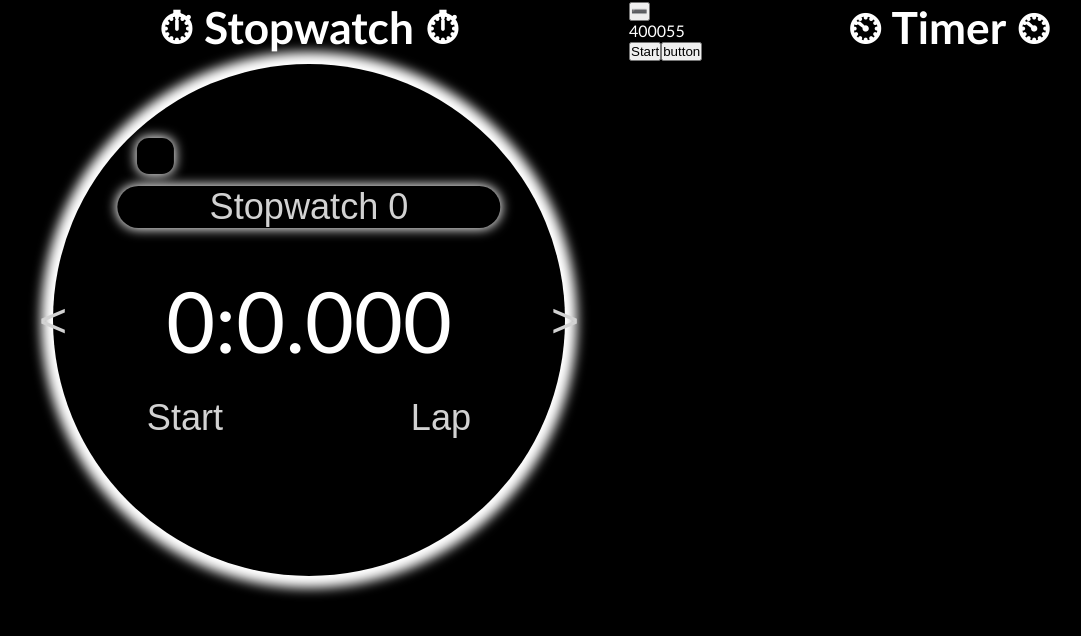
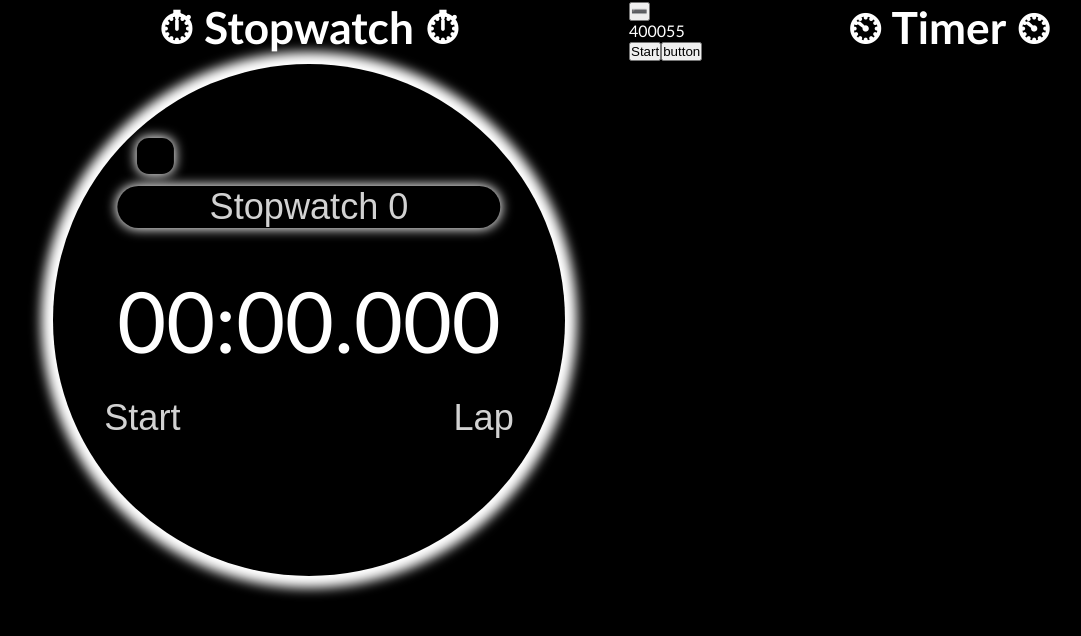
Before and after one commit to moefingers/react-timer-stopwatch-v2, a React (Vite) app: page / in a window 1280 px wide. Shown: the top 636 px of the page, without its empty margins (11-1092 px from the left). Built offline with nearby package versions, Linux system fonts and the light colour scheme.

Commit message:
some formatting on the time and navigation behavior as well as fixing storage of times and stored time

```diff
--- a/src/App.css
+++ b/src/App.css
@@ -268,14 +268,19 @@ Imagine a landscape phone more extreme/longer than 2:1*/
   top: 90%;
   left: 50%;
   transform: translate(-50%, 0%);
-  width: 100%;
+  width: 80%;
   display: flex;
-  justify-content: space-around;
+  justify-content: space-between;
   align-items:flex-start;
   transition: var(--slow-transition)
 }
 .stopwatch-startstop-lap-container-contracted {
   top: 65%;
+}
+
+.already-lapped {
+  animation: opacity0to1 var(--fast-transition);
+  font-size: calc(var(--font-size-button-medium)/1.3);
 }
 
 
--- a/src/assets/TimeFormatting.js
+++ b/src/assets/TimeFormatting.js
@@ -25,41 +25,38 @@ export const unitInformationObject = {
 
   export function turnMillisecondsPretty(milliseconds, settingsObject) {
 
-    console.log(milliseconds)
-    console.log(settingsObject)
-
+    // console.log(milliseconds)
     let divisorArray = []
     let lastUnit
+    let lastDivisor
     Object.keys(settingsObject.units).forEach((key) => {
         if (settingsObject.units[key]) {
             divisorArray.push(unitInformationObject[key].asMs)
             lastUnit = key
-            console.log(key)
+            lastDivisor = unitInformationObject[key].asMs
         }
     })
     let prettyArray = []
     let remainingMilliseconds = milliseconds
-    let trailingDecimal = false
     divisorArray.forEach((divisor) => {
-        let prettySection = Math.floor(remainingMilliseconds / divisor)
-        if (prettySection.length <= 1){
-            console.log(prettySection)
+        let prettySection
+        if (lastDivisor == divisor){
+          prettySection = (remainingMilliseconds / divisor).toFixed(settingsObject.decimalPlaces).toString()
+
+          if(Math.floor(remainingMilliseconds / divisor).toString().length < 2){
+            prettySection = "0" + prettySection
+          }
         }
+        else {
+          prettySection = Math.floor(remainingMilliseconds / divisor).toString()
+          remainingMilliseconds = remainingMilliseconds % divisor
+        }
+
+        if(prettySection.length < 2){prettySection = "0" + prettySection}
         prettyArray.push(prettySection)
-        remainingMilliseconds = remainingMilliseconds % divisor
-        console.log(remainingMilliseconds)
-        console.log(divisor)
-        console.log(remainingMilliseconds / divisor)
-        console.log(lastUnit)
-        trailingDecimal = (remainingMilliseconds / divisor * (10 ** settingsObject.decimalPlaces)).toFixed(0)
-        if(trailingDecimal == 0){trailingDecimal =""; for(let i = 0; i < settingsObject.decimalPlaces; i++){trailingDecimal += "0"}}
     })
-    console.log(trailingDecimal)
-    console.log(settingsObject.decimalPlaces)
-    console.log( `${prettyArray.join(":")}${settingsObject.decimalPlaces != 0 ? "." + trailingDecimal : ""}`)
 
-    // return `${prettyArray.join(":")}${settingsObject.unitsWithDecimals.seconds ? "." + trailingDecimal : ""}`
-    return `${prettyArray.join(":")}${settingsObject.decimalPlaces != 0 ? "." + trailingDecimal : ""}`
+    return `${prettyArray.join(":")}`
   }
 
   export function turnPrettyTimeIntoMilliseconds(prettyTime, settingsObject, timeRegExp) {
--- a/src/components/stopwatch/stopwatch.jsx
+++ b/src/components/stopwatch/stopwatch.jsx
@@ -34,7 +34,7 @@ export default function Stopwatch() {
     const [stopwatchObject, setStopwatchObject] = useState({0: defaultStopwatchObjectEntry})
     const [currentStopwatchObjectIndex, setCurrentStopwatchObjectIndex] = useState(0)
     useEffect(() => {
-
+        setStopwatchTime( stopwatchObject[currentStopwatchObjectIndex].storedTime)
     }, [currentStopwatchObjectIndex])
 
 
@@ -43,7 +43,7 @@ export default function Stopwatch() {
         setLastStoppedStopwatchTime(stopwatchTime) // document old time
 
 
-        if(stopwatchTime > 0 && useIntervalActive){addLapTimeToStopwatchArray("Stopped")}
+        if(stopwatchTime > 0 && useIntervalActive){addLapTimeToStopwatchArray("Stopped"); console.log("stopped")}
         !useIntervalActive && setLapAndStopped(false)
         setUseIntervalActive(!useIntervalActive) // begin updating difference in time by activating interval
     }
@@ -60,12 +60,12 @@ export default function Stopwatch() {
             lapArray.push(object.lastDifference)
             totalLapTime += object.lastDifference
             if(object.reason !== 'Stopped'){
-            lapArrayWithoutStopped.push(object.lastDifference);
-            totalLapTimeWithoutStopped += object.lastDifference
+                lapArrayWithoutStopped.push(object.lastDifference);
+                totalLapTimeWithoutStopped += object.lastDifference
             }
             if(object.time === stopwatchTime){ // if time is the same
-            if (object.reason === 'Stopped') {alreadyContainsTimeType = "Stopped"; indexOfTimeObjectToUpdate = index} // already contains time of the STOPPED reason
-            else if (object.reason === 'Lap' || object.reason === 'Stop + Lap') {alreadyContainsTimeType = "Lap"} // already contains time of LAP or STOPPED AND LAP reason
+                if (object.reason === 'Stopped') {alreadyContainsTimeType = "Stopped"; indexOfTimeObjectToUpdate = index} // already contains time of the STOPPED reason
+                else if (object.reason === 'Lap' || object.reason === 'Stop + Lap') {alreadyContainsTimeType = "Lap"} // already contains time of LAP or STOPPED AND LAP reason
             }
         }) // end for each
 
@@ -78,24 +78,30 @@ export default function Stopwatch() {
                 {timeArray: [
                     ...stopwatchObject[currentStopwatchObjectIndex].timeArray,
                     {time: stopwatchTime, lastDifference: lastDifference, reason: 'Stop + Lap'}
-                ]}
+                ],
+                storedTime: stopwatchTime}
             )
 
 
             setLapAndStopped(true)
         }
         if (alreadyContainsTimeType == "" || reason == "Stopped") { // add time with LAP type if it doesn't already exist as any other type
-
+            console.log("attempted succ")
             updateObjectEntry(
                 stopwatchObject,
                 currentStopwatchObjectIndex,
                 {timeArray: [
                     ...stopwatchObject[currentStopwatchObjectIndex].timeArray,
                     {time: stopwatchTime, lastDifference: stopwatchTime - lastLapStopwatchTime, reason: typeof reason == 'string' && reason || 'Lap'}
-                ]}
+                ],
+                storedTime: stopwatchTime}
             )
 
         } // include old array and tag on time with LAP reason
+
+
+
+
         let divisor = lapArray.length == 0 ? 1 : lapArray.length
         console.log(`${totalLapTime} / ${divisor}`)
         setAvgLapTime(totalLapTime / divisor)
@@ -106,11 +112,13 @@ export default function Stopwatch() {
     }
     useInterval(() => {
         setStopwatchTime(lastStoppedStopwatchTime + Date.now() - timeOfLastStopwatchChange)
+
     }, useIntervalActive ? 10 : null)
 
 
     //generic updateObjectEntry function
     function updateObjectEntry(fullObject, entryKey, entryValue) {
+        console.log(fullObject, entryKey, entryValue)
         let updatedObject = Object.assign(
             {},
             fullObject,
@@ -140,11 +148,11 @@ export default function Stopwatch() {
             } else if (destinationKey < oldKey) { // animate to right
                 [firstAnim, secondAnim] = [slideAndFadeOutToRightForCenteredObject, slideAndFadeInFromLeftForCenteredObject]
             }
-            element.animate(firstAnim, halfAnimationTime)
+            element.animate(firstAnim, {duration: halfAnimationTime, easing: "ease-in"})
             // wait before animating second animation
             setTimeout(() => { // update current key and run second animation
                 setCurrentKeyFunction(destinationKey)
-                element.animate(secondAnim, halfAnimationTime)
+                element.animate(secondAnim, {duration: halfAnimationTime, easing: "ease-out"})
             }, halfAnimationTime)
 
 
@@ -160,18 +168,18 @@ export default function Stopwatch() {
             <h1 className="title">⏱ Stopwatch ⏱</h1>
             <div ref={stopwatchWrapper} className={`stopwatch-wrapper ${contracted ? 'stopwatch-wrapper-contracted' : ''}`}>
                 <button className={`stopwatch-button expand-contract-stopwatch ${contracted ? 'expand-contract-stopwatch-contracted' : ''}`}  onClick={() => setContracted(!contracted)}></button>
-                <button className={`stopwatch-button stopwatch-navigation stopwatch-navigation-left`} onClick={(event) => navigateToKeyFromObjectAndDisplay(currentStopwatchObjectIndex - 1, stopwatchObject, setCurrentStopwatchObjectIndex, currentStopwatchObjectIndex, stopwatchWrapper.current)}>
+                {!useIntervalActive && currentStopwatchObjectIndex > 0 && <button className={`stopwatch-button stopwatch-navigation stopwatch-navigation-left`} onClick={(event) => navigateToKeyFromObjectAndDisplay(currentStopwatchObjectIndex - 1, stopwatchObject, setCurrentStopwatchObjectIndex, currentStopwatchObjectIndex, stopwatchWrapper.current)}>
                     <div className='stopwatch-navigation-inner-left'>&lt;</div>
-                </button>
-                <button className={`stopwatch-button stopwatch-navigation stopwatch-navigation-right`} onClick={(event) => navigateToKeyFromObjectAndDisplay(currentStopwatchObjectIndex + 1, stopwatchObject, setCurrentStopwatchObjectIndex, currentStopwatchObjectIndex, stopwatchWrapper.current)}>
+                </button>}
+                {!useIntervalActive && currentStopwatchObjectIndex < Object.keys(stopwatchObject).length - 1 && <button className={`stopwatch-button stopwatch-navigation stopwatch-navigation-right`} onClick={(event) => navigateToKeyFromObjectAndDisplay(currentStopwatchObjectIndex + 1, stopwatchObject, setCurrentStopwatchObjectIndex, currentStopwatchObjectIndex, stopwatchWrapper.current)}>
                     <div className='stopwatch-navigation-inner-right'>&gt;</div>
-                </button>
+                </button>}
                 <div className={`main-stopwatch-time ${contracted ? 'main-stopwatch-time-contracted' : ''}`}>
                     {turnMillisecondsPretty(stopwatchTime, stopwatchObject[currentStopwatchObjectIndex].formatSettings)}
                 </div>
                 <div className={`stopwatch-startstop-lap-container ${contracted ? 'stopwatch-startstop-lap-container-contracted' : ''}`}>
                     <button className="stopwatch-button" onClick={(event) => {event.stopPropagation(); runStopWatch()}}>{useIntervalActive ? 'Stop' : 'Start'}</button>
-                    <button className="stopwatch-button" onClick={(event) => {event.stopPropagation(); addLapTimeToStopwatchArray("Lap")}}>Lap</button>
+                    {!lapAndStopped ? <button className="stopwatch-button" onClick={(event) => {event.stopPropagation(); addLapTimeToStopwatchArray("Lap")}}>Lap</button> : <div className='already-lapped'>already<br/>lapped</div>}
                 </div>
 
             <button className={`stopwatch-button add-stopwatch-entry ${contracted ? 'add-stopwatch-entry-contracted' : ''}`} onClick={(event) => {event.stopPropagation();
```
